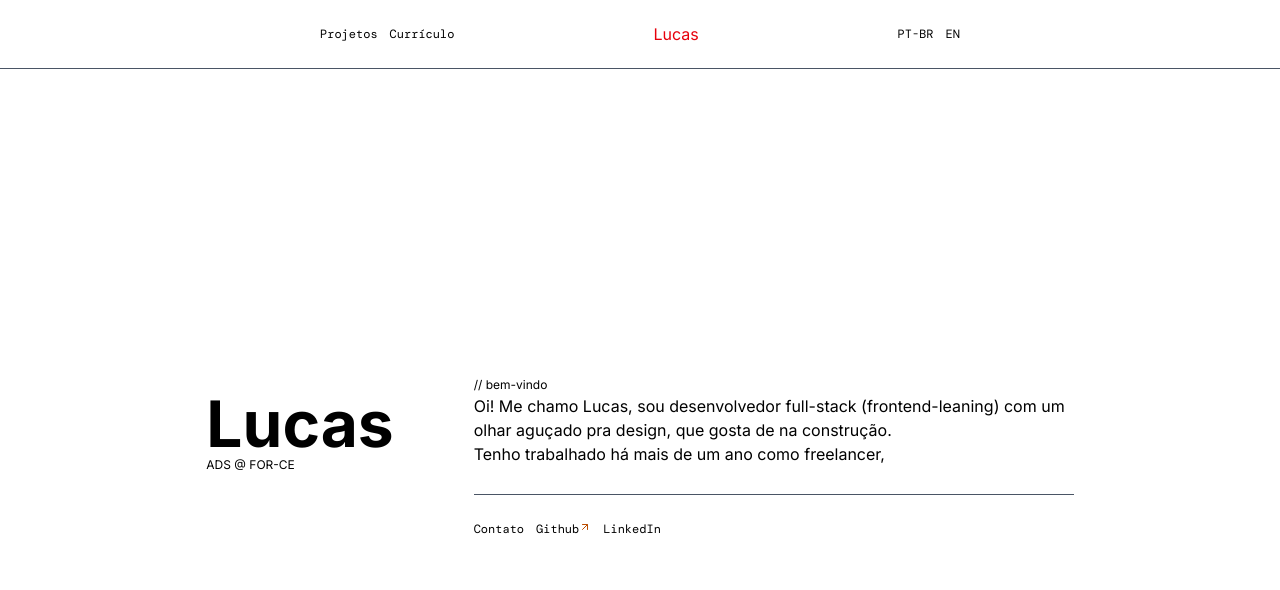
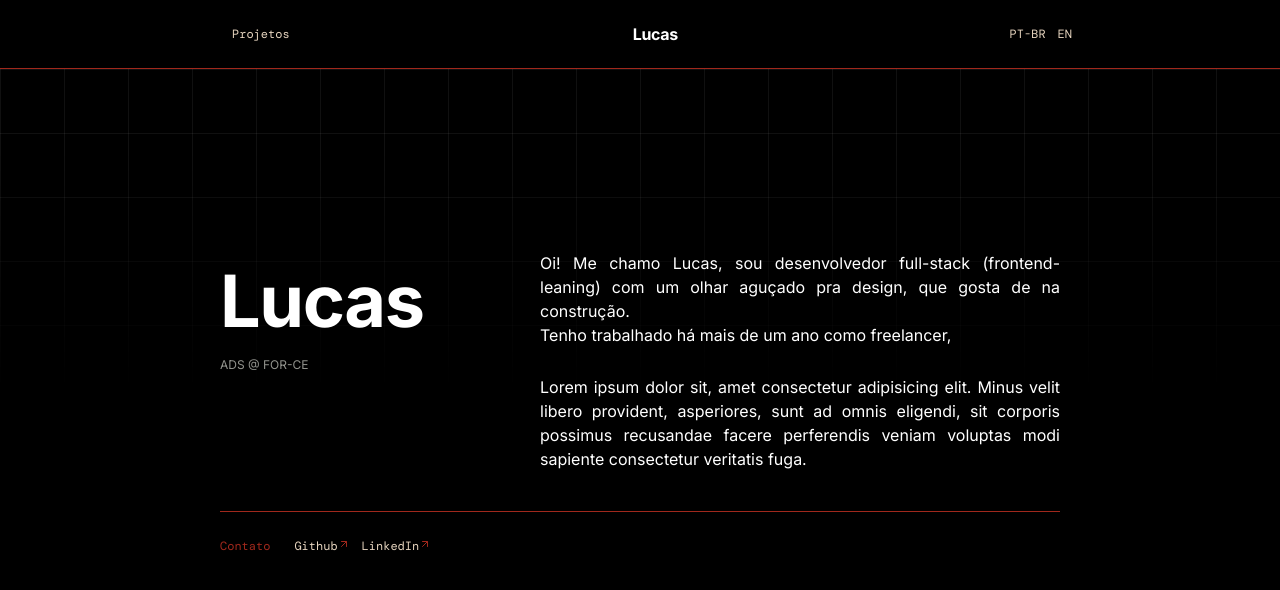
Before and after one commit to lc5d5/portfolio, a React (Vite) app: page / in a window 1280 px wide. Shown: the top 590 px of the page. Built offline with nearby package versions, Linux system fonts and the light colour scheme; a web font is replaced by a local one.

Commit message:
Fiz alterações no design da Home

```diff
--- a/src/components/Footer.jsx
+++ b/src/components/Footer.jsx
@@ -6,9 +6,9 @@ const Footer = () => {
     const { lang, setLang } = useContext(LanguageContext);
 
   return (
-    <footer className="border-t border-gray-600 *:font-mono *:text-xs">
-      <div className="flex flex-col mx-auto w-full max-w-2xl">
-        <div className="flex justify-start items-center min-h-17 gap-3">
+    <footer className="bg-black border-t border-soviet-red *:font-mono *:text-xs">
+      <div className="flex flex-col mx-auto w-full ">
+        <div className="flex justify-start items-center min-h-17 gap-6 text-soviet-red">
           {
             lang === "pt-br" ? (
               <>
@@ -20,12 +20,15 @@ const Footer = () => {
             </>)
           }
 
-          <ul className="flex *:flex gap-3">
+          <ul className="flex *:flex gap-3 text-soviet-beige">
                     <li>
-                    <a href="" className="flex">Github <LuArrowUpRight className="text-amber-700"/></a>
+                    <a href=""
+                    className="flex">Github <LuArrowUpRight className="text-soviet-red"/></a>
                     </li>
                     <li>
-                    <a href="">LinkedIn</a>
+                    <a
+                    href=""
+                    className="flex">LinkedIn <LuArrowUpRight className="text-soviet-red"/></a>
                     </li>
                   </ul>
         </div>
--- a/src/components/Header.jsx
+++ b/src/components/Header.jsx
@@ -7,17 +7,15 @@ const Header = () => {
   const { lang, setLang } = useContext(LanguageContext);
 
   return (
-    <header className="border-b border-gray-600">
-      <div className="flex flex-col mx-auto w-full max-w-2xl px-4">
-        <div className="flex justify-between items-center min-h-17">
+    <header className="bg-black border-b border-soviet-red">
+      <div className="flex flex-col mx-auto w-full max-w-4xl px-4">
+        <div className="flex justify-between items-center min-h-17 text-soviet-beige">
           {lang === "pt-br" ? (
             <>
-              <ul className="flex gap-3 *:font-mono *:text-xs">
-                <li>
+              <ul className="flex gap-3 *:font-mono *:text-xs *:relative *:m-6">
+                <li className="group w-max">
                   <Link to="/projetos">Projetos</Link>
-                </li>
-                <li>
-                  <Link to="./teste.pdf">Currículo</Link>
+                  <span class="absolute -bottom-1 left-0 w-0 transition-all h-0.5 bg-soviet-red group-hover:w-full"></span>
                 </li>
               </ul>
             </>
@@ -34,7 +32,9 @@ const Header = () => {
             </>
           )}
 
-          <Link to="/">
+          <Link
+          to="/"
+          className="">
             <Titulo />
           </Link>
 
--- a/src/components/Titulo.jsx
+++ b/src/components/Titulo.jsx
@@ -1,14 +1,26 @@
 import { useState } from "react";
 
 const Titulo = () => {
-    const [hover, setHover] = useState(false);
+  const [hover, setHover] = useState(false);
+  const nomes = {
+    nome1: "Lucas",
+    nome2: "@lgdev",
+  };
 
-    return (
-        <h1
-        onMouseEnter = {() => setHover(true)}
-        onMouseLeave = {() => setHover(false)}
-        className={hover ? ("text-blue-600") : ("text-red-600")}>Lucas</h1>
-     );
-}
+  return (
+    <h1 class="group/swap relative inline-grid overflow-clip py-[0.3em] font-bold text-white leading-[1.15] tracking-[-0.02em] no-underline transition-colors duration-300 hover:bg-tth05-ink/5 focus-visible:outline-2 focus-visible:outline-offset-2 focus-visible:outline-tth05-acc">
+      <span class="col-start-1 row-start-1 block transition-transform duration-450 ease-[cubic-bezier(.76,0,.24,1)] group-hover/swap:-translate-y-[150%] group-focus-visible/swap:-translate-y-[150%] motion-reduce:transition-none">
+        {nomes.nome1}
+      </span>
+      <span
+        aria-hidden="true"
+        lang="ja"
+        class="col-start-1 row-start-1 block translate-y-[150%] font-tth05-ja text-tth05-acc transition-transform duration-450 ease-[cubic-bezier(.76,0,.24,1)] group-hover/swap:translate-y-0 group-focus-visible/swap:translate-y-0 motion-reduce:transition-none"
+      >
+        {nomes.nome2}
+      </span>
+    </h1>
+  );
+};
 
 export default Titulo;
--- a/src/index.css
+++ b/src/index.css
@@ -5,6 +5,9 @@
 @theme {
   --font-heading: "Inter", sans-serif;
   --font-mono: "DM Mono", monospace;
+  --color-soviet-red: #a1281c;
+  --color-soviet-grey: #92938d;
+  --color-soviet-beige: #e8d6c0;
 }
 
 @layer base {
--- a/src/pages/Home.jsx
+++ b/src/pages/Home.jsx
@@ -1,49 +1,64 @@
 import Footer from "../components/Footer";
 import { useContext } from "react";
 import { LanguageContext } from "../contexts/LanguageContext";
+import Titulo from "../components/Titulo";
 
 const Home = () => {
   const { lang, setLang } = useContext(LanguageContext);
 
   return (
     <>
-      <main className="min-h-screen flex items-center justify-center px-4">
-        <div className="flex justify-center gap-20">
-          <div>
-            <h1 className="font-bold text-[64px]">Lucas</h1>
-            <h2 className="text-[12px] -mt-4">ADS @ FOR-CE</h2>
+      <main className="bg-black min-h-screen flex items-center justify-center px-4 pb-30 relative">
+        <div
+          class="absolute inset-0
+    bg-[linear-gradient(to_right,#ffffff10_1px,transparent_1px),linear-gradient(to_bottom,#ffffff10_1px,transparent_1px)]
+    bg-size-[64px_64px]
+    [mask-image:linear-gradient(to_bottom,black_10%,transparent_40%)]"
+        ></div>
+        <div className="relative z-10 flex flex-col gap-10">
+          <div className="flex justify-center gap-40">
+            <div className="w-40 text-soviet-grey">
+              <h1 className="font-bold text-[72px]">
+                <Titulo />
+              </h1>
+              <h2 className="text-[12px] -mt-2">ADS @ FOR-CE</h2>
             </div>
-          <div className="w-150">
+            <div className="w-130 mt-3 *:text-justify text-white">
               {lang === "pt-br" ? (
                 <>
-                <p className="text-[12px]">// bem-vindo</p>
                   <p>
                     Oi! Me chamo Lucas, sou desenvolvedor full-stack
-                  (frontend-leaning) com um olhar aguçado pra design, que gosta
-                  de na construção.
+                    (frontend-leaning) com um olhar aguçado pra design, que
+                    gosta de na construção.
                   </p>
                   <p className="mb-7">
                     Tenho trabalhado há mais de um ano como freelancer,
                   </p>
-                <p></p>
-                <Footer />
+                  <p>
+                    Lorem ipsum dolor sit, amet consectetur adipisicing elit.
+                    Minus velit libero provident, asperiores, sunt ad omnis
+                    eligendi, sit corporis possimus recusandae facere
+                    perferendis veniam voluptas modi sapiente consectetur
+                    veritatis fuga.
+                  </p>
                 </>
               ) : (
                 <>
                   <p className="text-[12px]">// welcome</p>
                   <p>
                     Hello! I'm Lucas, sou desenvolvedor full-stack
-                  (frontend-leaning) com um olhar aguçado pra design, que gosta
-                  de na construção.
+                    (frontend-leaning) com um olhar aguçado pra design, que
+                    gosta de na construção.
                   </p>
                   <p className="mb-7">
                     Tenho trabalhado há mais de um ano como freelancer,
                   </p>
                   <p></p>
-                <Footer />
                 </>
               )}
             </div>
+          </div>
+          <Footer />
         </div>
       </main>
       <div></div>
```
Lines whose indentation alone changed are shown as unchanged.
